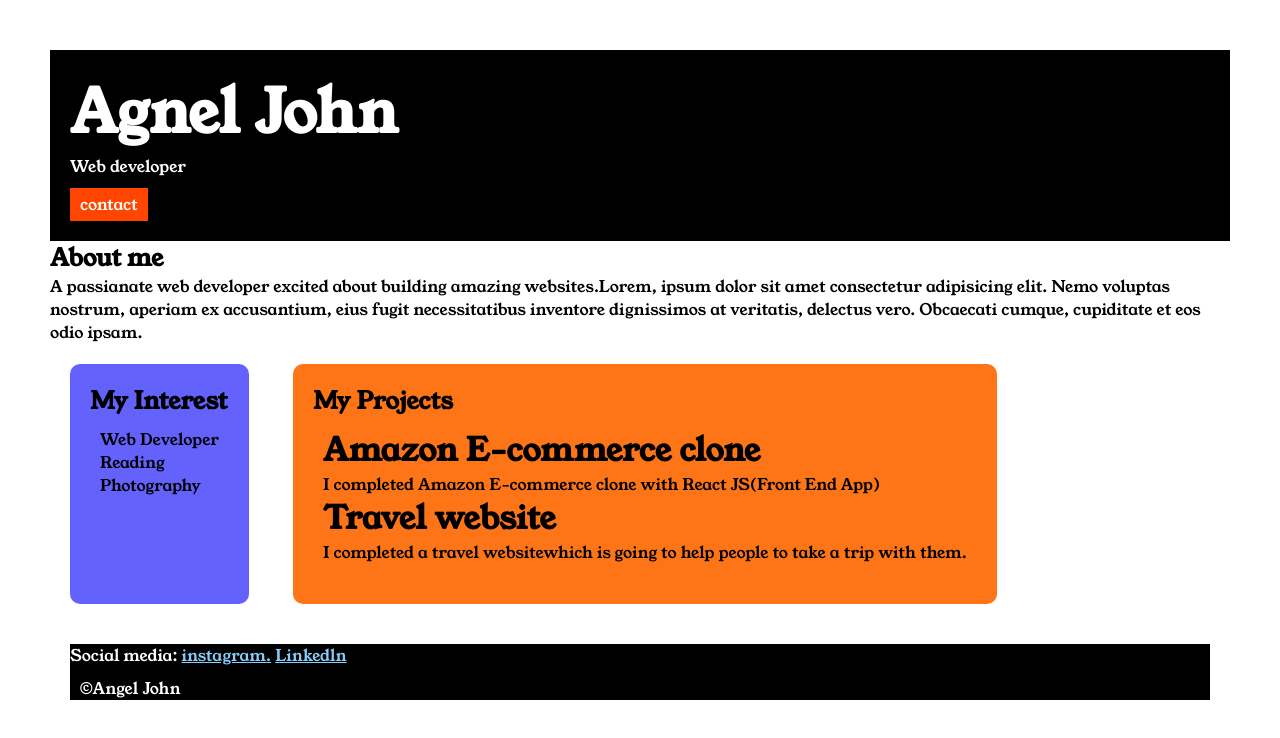
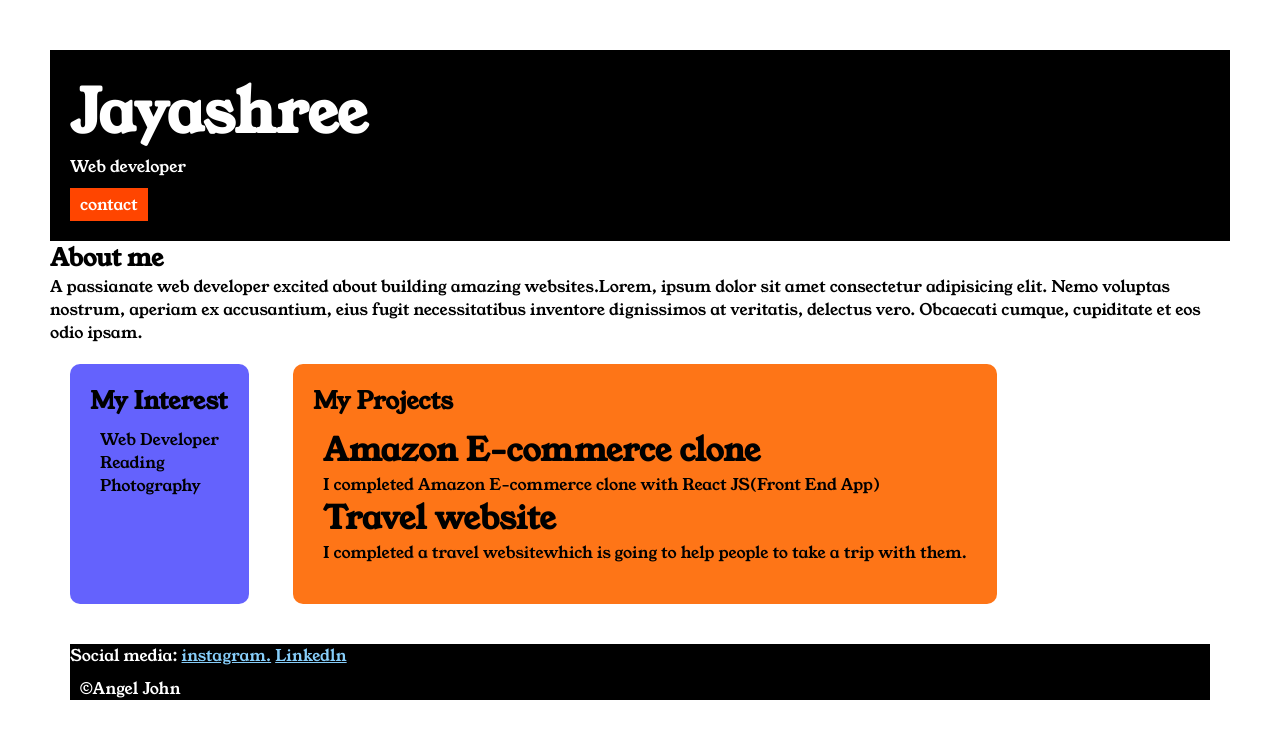
Before and after one commit to Jayashreevikram/portfolio-simple-website, a plain HTML site: page index.html in a window 1280 px wide. Drawn offline with Linux system fonts and the light colour scheme.

Commit message:
Add files via upload

```diff
--- a/index.html
+++ b/index.html
@@ -12,7 +12,7 @@
     <div class="container">
 
         <div class="Section-one">
-            <h2 class="Section-one__name">Agnel John</h2>
+            <h2 class="Section-one__name">Jayashree</h2>
             <p class="Section-one__role">Web developer</p>
             <a class="Section-one__contact" href="contact form.html">contact</a>
         </div>
```
